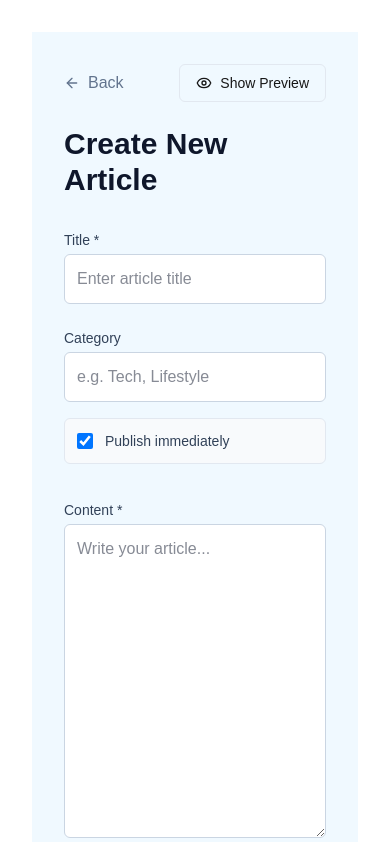
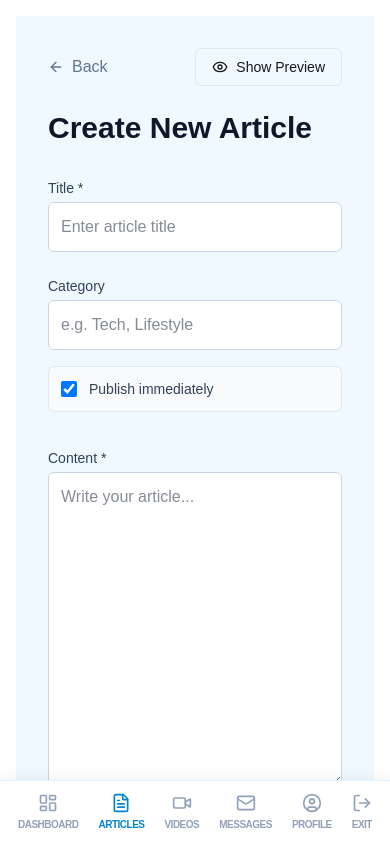
Before and after one commit to M0S3S23/adino_bbuna, a Next.js app: page /admin/articles/new in a window 390 px wide. Shown: the top 842 px of the page. Built offline with nearby package versions, Linux system fonts and the light colour scheme.

Commit message:
fix: added mobile bottom navigation to admin layout

```diff
--- a/app/admin/layout.tsx
+++ b/app/admin/layout.tsx
@@ -13,7 +13,7 @@ import {
   LogOut,
   ChevronRight,
   Globe,
-  Mail // Imported for the Messages link
+  Mail
 } from "lucide-react";
 
 export default function AdminLayout({
@@ -38,7 +38,7 @@ export default function AdminLayout({
       exact: false
     },
     {
-      name: "Video Library",
+      name: "Videos",
       href: "/admin/videos",
       icon: Video,
       exact: false
@@ -70,7 +70,7 @@ export default function AdminLayout({
 
   return (
     <div className="flex min-h-screen w-full bg-white">
-      {/* Sidebar - RESTORED FULL CODE */}
+      {/* Sidebar - Desktop Only */}
       <aside className="w-64 bg-slate-50 border-r border-sky-100 flex-shrink-0 hidden md:flex flex-col sticky top-0 h-screen">
         {/* Logo Section */}
         <div className="p-8">
@@ -139,9 +139,41 @@ export default function AdminLayout({
         </div>
       </aside>
 
+      {/* Mobile Bottom Navigation Bar */}
+      <nav className="md:hidden fixed bottom-0 left-0 right-0 bg-white border-t border-sky-100 flex justify-around items-center py-3 px-2 z-50 shadow-[0_-4px_12px_rgba(0,0,0,0.05)]">
+        {navItems.map((item) => {
+          const isActive = item.exact
+            ? pathname === item.href
+            : pathname.startsWith(item.href);
+          const Icon = item.icon;
+
+          return (
+            <Link
+              key={item.name}
+              href={item.href}
+              className={`flex flex-col items-center gap-1 transition-colors ${
+                isActive ? "text-sky-600" : "text-slate-400"
+              }`}
+            >
+              <Icon size={20} />
+              <span className="text-[10px] font-bold uppercase tracking-tighter">
+                {item.name.split(' ')[0]}
+              </span>
+            </Link>
+          );
+        })}
+        <button
+          onClick={handleLogout}
+          className="flex flex-col items-center gap-1 text-slate-400"
+        >
+          <LogOut size={20} />
+          <span className="text-[10px] font-bold uppercase tracking-tighter">Exit</span>
+        </button>
+      </nav>
+
       {/* Main Content Area */}
-      <main className="flex-1 flex flex-col min-h-screen bg-white overflow-x-hidden">
-        <div className="flex-1 p-8"> {/* Added padding for dashboard content */}
+      <main className="flex-1 flex flex-col min-h-screen bg-white overflow-x-hidden pb-20 md:pb-0">
+        <div className="flex-1 p-4 md:p-8">
           {children}
         </div>
       </main>
```
